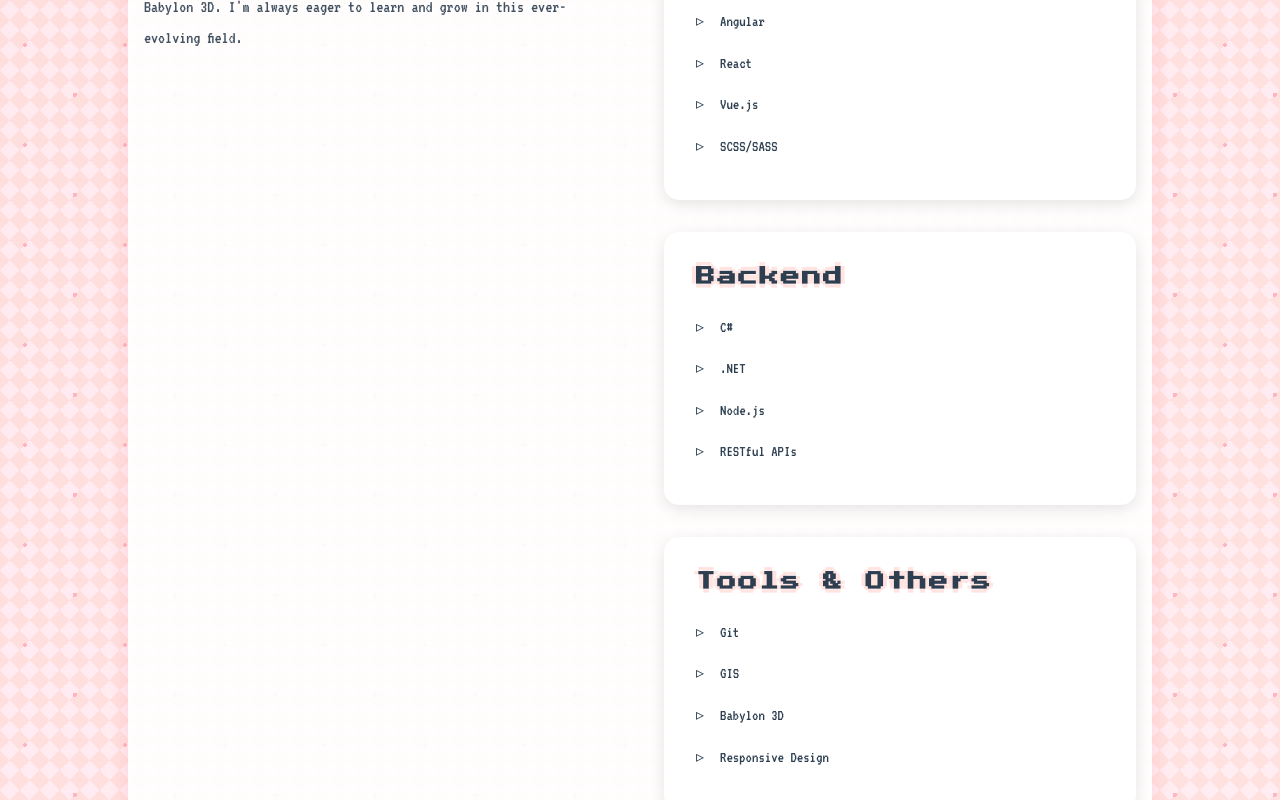
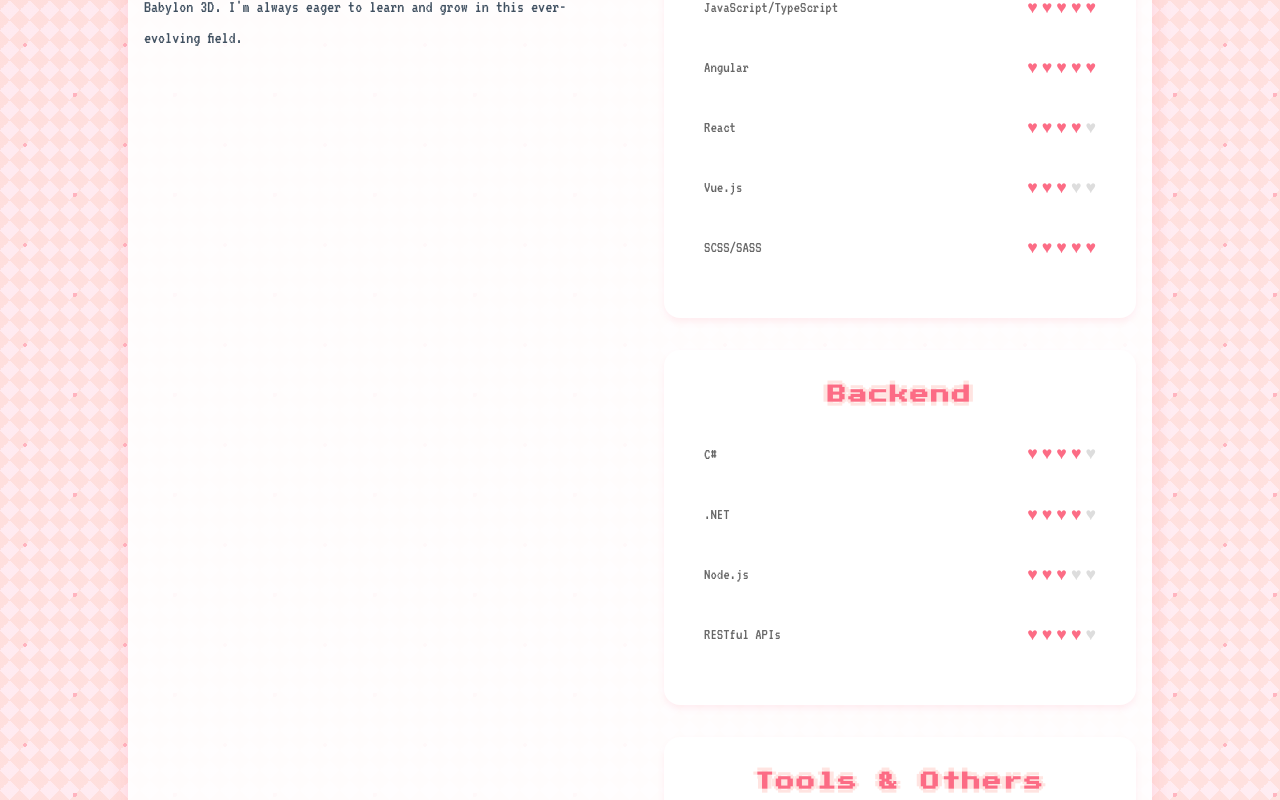
Before and after one commit to erinunez/portfolio, an Angular app: page /about-me in a window 1280 px wide. Shown: the part 480-1280 px from the top of the page. Built offline with nearby package versions, Linux system fonts and the light colour scheme.

Commit message:
update rating skills

```diff
--- a/src/app/layout/content/about-me/about-me.component.html
+++ b/src/app/layout/content/about-me/about-me.component.html
@@ -14,35 +14,16 @@
       <div class="skills-section">
         <h2>Skills</h2>
         <div class="skills-grid">
-          <div class="skill-category">
-            <h3>Frontend</h3>
+          <div class="skill-category" *ngFor="let category of skillCategories">
+            <h3>{{category.title}}</h3>
             <ul class="skill-list">
-              <li>HTML5 & CSS3</li>
-              <li>JavaScript/TypeScript</li>
-              <li>Angular</li>
-              <li>React</li>
-              <li>Vue.js</li>
-              <li>SCSS/SASS</li>
-            </ul>
-          </div>
-
-          <div class="skill-category">
-            <h3>Backend</h3>
-            <ul class="skill-list">
-              <li>C#</li>
-              <li>.NET</li>
-              <li>Node.js</li>
-              <li>RESTful APIs</li>
-            </ul>
-          </div>
-
-          <div class="skill-category">
-            <h3>Tools & Others</h3>
-            <ul class="skill-list">
-              <li>Git</li>
-              <li>GIS</li>
-              <li>Babylon 3D</li>
-              <li>Responsive Design</li>
+              <li *ngFor="let skill of category.skills">
+                <span class="skill-name">{{skill.name}}</span>
+                <div class="skill-rating">
+                  <span class="heart" *ngFor="let heart of [1,2,3,4,5]"
+                        [class.filled]="heart <= skill.rating">♥</span>
+                </div>
+              </li>
             </ul>
           </div>
         </div>
--- a/src/app/layout/content/about-me/about-me.component.scss
+++ b/src/app/layout/content/about-me/about-me.component.scss
@@ -41,8 +41,9 @@
 
   .skills-section {
     h2 {
+      color: #FC6C85;
       margin-bottom: 2rem;
-      color: var(--primary-pink);
+      text-align: center;
     }
 
     .skills-grid {
@@ -54,18 +55,13 @@
     .skill-category {
       background: white;
       padding: 2rem;
-      border-radius: 15px;
-      box-shadow: 0 4px 15px rgba(0, 0, 0, 0.1);
-      transition: transform 0.3s ease;
-
-      &:hover {
-        transform: translateY(-5px);
-      }
+      border-radius: 1rem;
+      box-shadow: 0 4px 6px rgba(252, 108, 133, 0.1);
 
       h3 {
-        color: var(--primary-pink);
-        margin-bottom: 1rem;
-        font-size: 1.2rem;
+        color: #FC6C85;
+        margin-bottom: 1.5rem;
+        text-align: center;
       }
 
       .skill-list {
@@ -73,16 +69,43 @@
         padding: 0;
 
         li {
-          padding: 0.5rem 0;
-          color: var(--text-dark);
-          position: relative;
-          padding-left: 1.5rem;
+          display: flex;
+          justify-content: space-between;
+          align-items: center;
+          margin-bottom: 1rem;
+          padding: 0.5rem;
+          border-radius: 0.5rem;
+          transition: background-color 0.3s ease;
 
-          &::before {
-            content: '▹';
-            position: absolute;
-            left: 0;
-            color: var(--primary-pink);
+          &:hover {
+            background-color: rgba(252, 108, 133, 0.05);
+          }
+
+          .skill-name {
+            font-weight: 500;
+            color: #666;
+          }
+
+          .skill-rating {
+            display: flex;
+            gap: 0.25rem;
+
+            .heart {
+              color: #ddd;
+              font-size: 1.1rem;
+              transition: all 0.3s ease;
+              transform-origin: center;
+              display: inline-block;
+
+              &:hover {
+                transform: scale(1.2);
+              }
+
+              &.filled {
+                color: #FC6C85;
+                animation: heartBeat 0.3s ease-in-out;
+              }
+            }
           }
         }
       }
@@ -95,3 +118,15 @@
     grid-template-columns: 1fr 1fr;
   }
 }
+
+@keyframes heartBeat {
+  0% {
+    transform: scale(1);
+  }
+  50% {
+    transform: scale(1.3);
+  }
+  100% {
+    transform: scale(1);
+  }
+}
--- a/src/app/layout/content/about-me/about-me.component.ts
+++ b/src/app/layout/content/about-me/about-me.component.ts
@@ -1,4 +1,14 @@
 import { Component } from '@angular/core';
+
+interface Skill {
+  name: string;
+  rating: number;
+}
+
+interface SkillCategory {
+  title: string;
+  skills: Skill[];
+}
 
 @Component({
   selector: 'app-about-me',
@@ -7,5 +17,35 @@
   styleUrl: './about-me.component.scss'
 })
 export class AboutMeComponent {
-
+  skillCategories: SkillCategory[] = [
+    {
+      title: 'Frontend',
+      skills: [
+        { name: 'HTML5 & CSS3', rating: 5 },
+        { name: 'JavaScript/TypeScript', rating: 5 },
+        { name: 'Angular', rating: 5 },
+        { name: 'React', rating: 4 },
+        { name: 'Vue.js', rating: 3 },
+        { name: 'SCSS/SASS', rating: 5 }
+      ]
+    },
+    {
+      title: 'Backend',
+      skills: [
+        { name: 'C#', rating: 4 },
+        { name: '.NET', rating: 4 },
+        { name: 'Node.js', rating: 3 },
+        { name: 'RESTful APIs', rating: 4 }
+      ]
+    },
+    {
+      title: 'Tools & Others',
+      skills: [
+        { name: 'Git', rating: 5 },
+        { name: 'GIS', rating: 4 },
+        { name: 'Babylon 3D', rating: 3 },
+        { name: 'Responsive Design', rating: 5 }
+      ]
+    }
+  ];
 }
```
